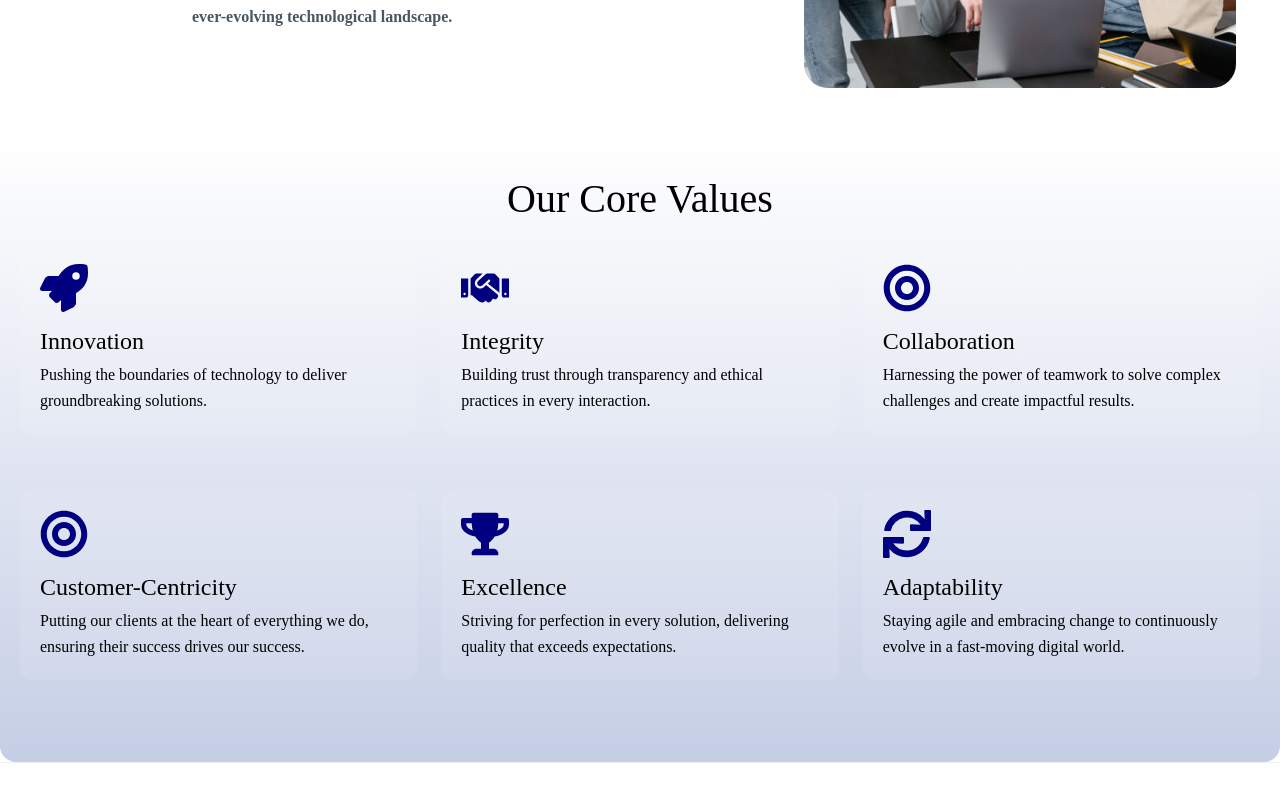
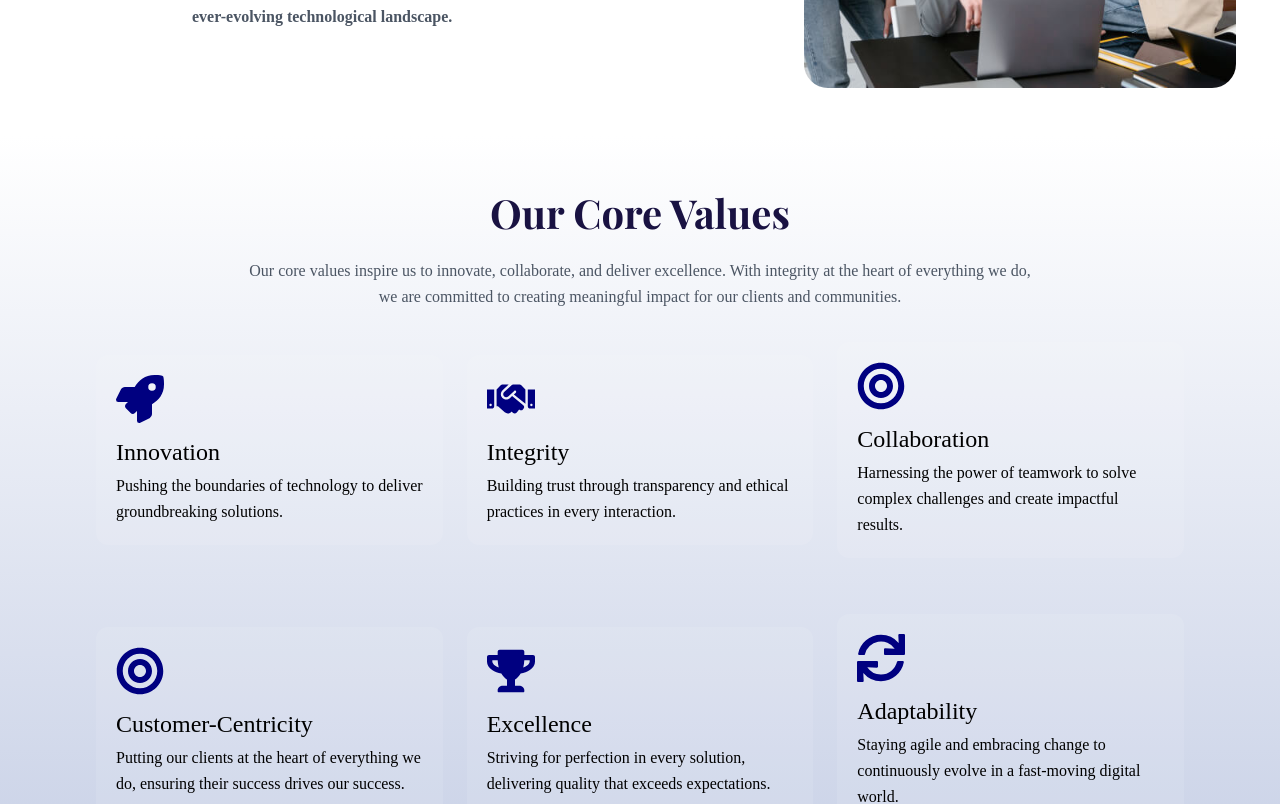
Before and after one commit to manjari5506/TSM_website, a Next.js app: page /overview in a window 1280 px wide. Shown: the part 2600-3404 px from the top of the page. Built offline with nearby package versions, Linux system fonts and the light colour scheme; a web font is replaced by a local one.

Commit message:
fix styling of value

```diff
--- a/components/Overview/CoreValue.tsx
+++ b/components/Overview/CoreValue.tsx
@@ -51,11 +51,21 @@ const coreValues = [
 const CoreValues = () => {
   return (
     <div className="core-values-section">
-      <h2 className="section-heading">Our Core Values</h2>
+      <div className="flex flex-col items-center ">
+        <h2 className="section-heading font-playfair  font-bold text-navy">
+          Our Core Values
+        </h2>
+        <p className=" w-[50rem] pb-8  text-center  text-gray-600">
+          Our core values inspire us to innovate, collaborate, and deliver
+          excellence. With integrity at the heart of everything we do, we are
+          committed to creating meaningful impact for our clients and
+          communities.
+        </p>
+      </div>
       <Row gutter={[24, 24]} justify="space-around">
         {coreValues.map((value, index) => (
           <Col key={index} xs={24} sm={12} md={8} className="value-col">
-            <div className="core-value-item">
+            <div className="core-value-item ">
               <div className="value-icon">{value.icon}</div>
               <div className="value-content">
                 <h3 className="value-title">{value.title}</h3>
--- a/components/Overview/Vision.tsx
+++ b/components/Overview/Vision.tsx
@@ -26,7 +26,7 @@ const Vission = () => {
         </div>
         <img
           src="/images/overview/vission.jpg"
-          className="  ml-9 h-[30rem] w-[30rem] rounded-3xl bg-cover"
+          className="  ml-9 h-[30rem] w-[35rem] rounded-3xl bg-cover"
         />
       </div>
     </section>
--- a/components/Overview/style.scss
+++ b/components/Overview/style.scss
@@ -1,11 +1,11 @@
 /* Core Values Section Styling */
 
 .core-values-section {
-  padding: 50px 20px;
+  padding: 4rem 6rem;
   background: linear-gradient(180deg, #ffffff 0%, #c5cee5 100%);
   color: white;
   text-align: center;
-  border-radius: 16px;
+
   position: relative; /* For z-index stacking */
   overflow: hidden; /* To hide any overflow */
 }
@@ -13,7 +13,6 @@
 .section-heading {
   font-size: 2.5rem;
   margin-bottom: 2rem;
-  color: black;
 }
 
 /* Layout for Values */
```
